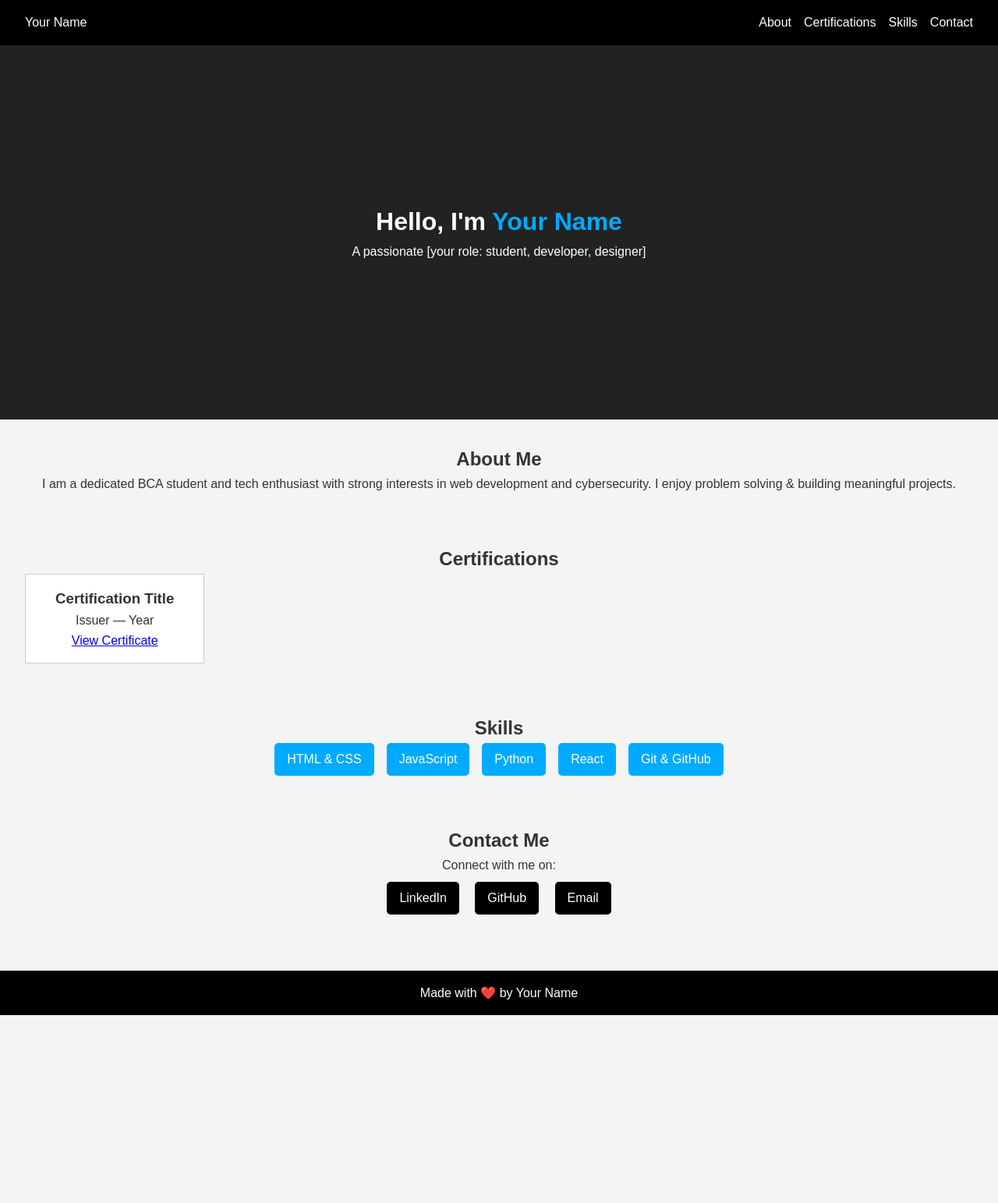
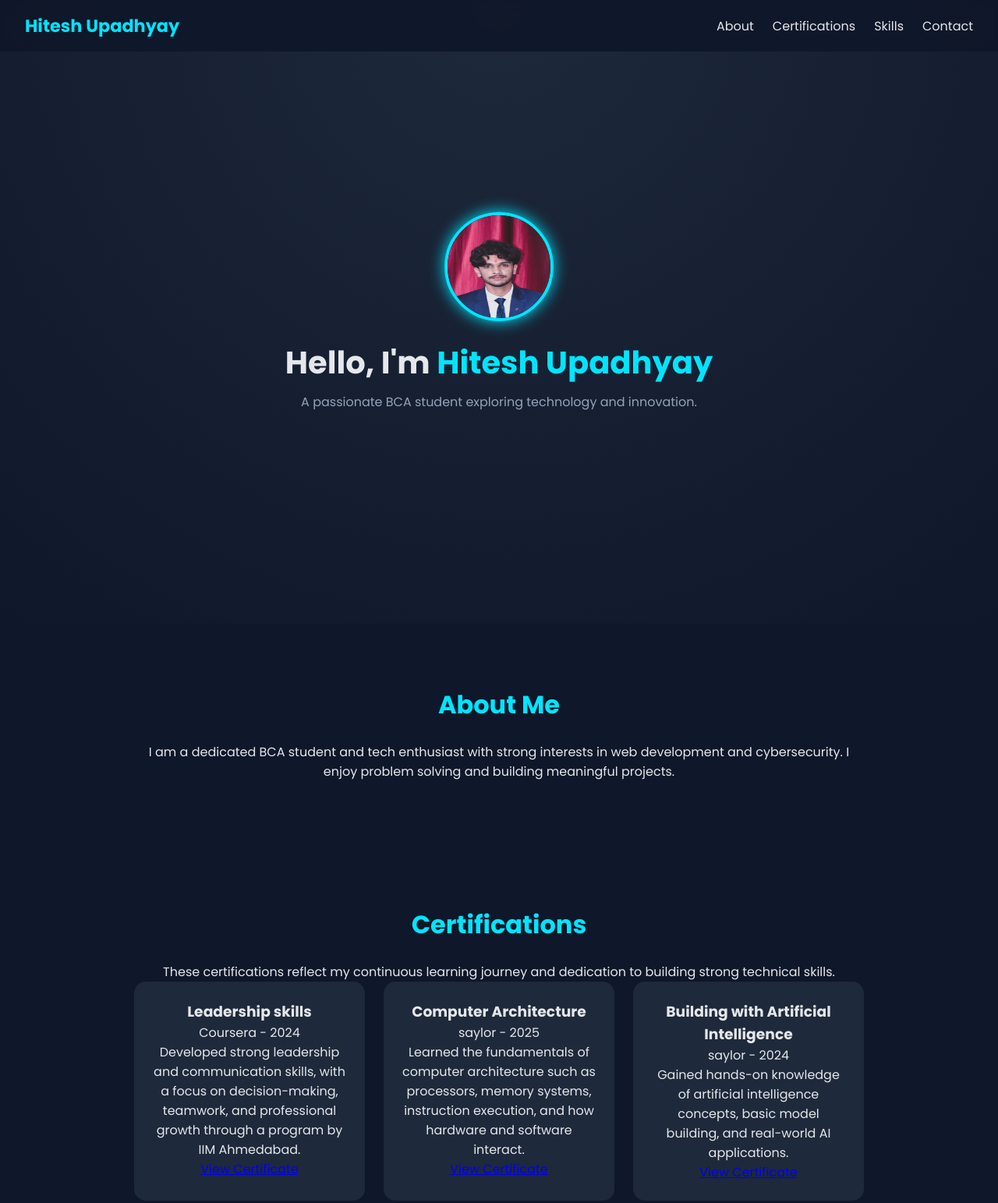
Before and after one commit to hiteshupadhyay11/hiteshupadhyay11.github.io, a plain HTML site: page index.html in a window 1280 px wide. Shown: the top 1543 px of the page at 78% size. Before the commit the page ends 1302 px from the top, so only its background shows below. Drawn offline with Linux system fonts and the light colour scheme.

Commit message:
Add files via upload

```diff
--- a/index.html
+++ b/index.html
@@ -4,13 +4,15 @@
 <head>
     <meta charset="UTF-8" />
     <meta name="viewport" content="width=device-width, initial-scale=1.0" />
-    <title>Your Name | Portfolio</title>
+    <title>Hitesh Upadhyay | Portfolio</title>
     <link rel="stylesheet" href="style.css" />
 </head>
 
 <body>
+
+    <!-- NAVBAR -->
     <nav>
-        <div class="logo">Your Name</div>
+        <div class="logo">Hitesh Upadhyay</div>
         <ul>
             <li><a href="#about">About</a></li>
             <li><a href="#certifications">Certifications</a></li>
@@ -19,35 +21,72 @@
         </ul>
     </nav>
 
+    <!-- HERO -->
     <header id="home">
         <div class="intro">
-            <h1>Hello, I'm <span>Your Name</span></h1>
-            <p>A passionate [your role: student, developer, designer]</p>
+            <img src="image1.jpg" alt="Your Photo">
+            <h1>Hello, I'm <span>Hitesh Upadhyay</span></h1>
+            <p>A passionate BCA student exploring technology and innovation.</p>
         </div>
     </header>
 
+    <!-- ABOUT -->
     <section id="about">
         <h2>About Me</h2>
         <p>
-            <!-- Your bio goes here -->
-            I am a dedicated BCA student and tech enthusiast with strong
-            interests in web development and cybersecurity. I enjoy problem
-            solving & building meaningful projects.
+            I am a dedicated BCA student and tech enthusiast with strong interests
+            in web development and cybersecurity. I enjoy problem solving and
+            building meaningful projects.
         </p>
     </section>
 
+    <!-- CERTIFICATIONS -->
     <section id="certifications">
         <h2>Certifications</h2>
+        <p class="section-intro">
+            These certifications reflect my continuous learning journey and
+            dedication to building strong technical skills.
+        </p>
+
         <div class="cert-list">
-            <!-- Repeat for each certification -->
+
             <div class="cert-item">
-                <h3>Certification Title</h3>
-                <p>Issuer — Year</p>
-                <a href="#" target="_blank">View Certificate</a>
+                <h3>Leadership skills</h3>
+                <p>Coursera - 2024</p>
+                <p class="cert-desc">
+                    Developed strong leadership and communication skills, with a focus on decision-making, teamwork,
+                    and professional growth through a program by IIM Ahmedabad.
+                </p>
+                <a href="http://coursera.org/account/accomplishments/certificate/LZV68QUYIMA1" target="_blank">View
+                    Certificate</a>
             </div>
+
+            <div class="cert-item">
+                <h3>Computer Architecture</h3>
+                <p>saylor - 2025</p>
+                <p class="cert-desc">
+                    Learned the fundamentals of computer architecture such as processors,
+                    memory systems, instruction execution, and how hardware and software interact.
+                </p>
+                <a href="https://learn.saylor.org/pluginfile.php/1/tool_certificate/issues/1749795014/3485408431HU.pdf"
+                    target="_blank">View Certificate</a>
+            </div>
+
+            <div class="cert-item">
+                <h3>Building with Artificial Intelligence</h3>
+                <p>saylor - 2024</p>
+                <p class="cert-desc">
+                    Gained hands-on knowledge of artificial intelligence concepts,
+                    basic model building, and real-world AI applications.
+                </p>
+                <a href="https://learn.saylor.org/pluginfile.php/1/tool_certificate/issues/1733495046/2114508998HU.pdf"
+                    target="_blank">View Certificate</a>
+            </div>
+
         </div>
     </section>
 
+    <!-- SKILLS -->
     <section id="skills">
         <h2>Skills</h2>
         <ul class="skills-list">
@@ -56,22 +95,31 @@
             <li>Python</li>
             <li>React</li>
             <li>Git & GitHub</li>
+            <li>MySQL & SQLite</li>
+            <li>Windows & Linux</li>
+            <li>C, C++, Java, Bash (Shell) scripting</li>
         </ul>
     </section>
 
+    <!-- CONTACT -->
     <section id="contact">
         <h2>Contact Me</h2>
         <p>Connect with me on:</p>
         <div class="contact-links">
-            <a href="https://linkedin.com/in/yourprofile">LinkedIn</a>
-            <a href="https://github.com/yourusername">GitHub</a>
+            <a href="https://linkedin.com/in/yourprofile" target="_blank">LinkedIn</a>
+            <a href="https://github.com/yourusername" target="_blank">GitHub</a>
             <a href="mailto:your.email@example.com">Email</a>
         </div>
     </section>
 
+    <!-- FOOTER -->
     <footer>
-        <p>Made with ❤️ by Your Name</p>
+        <p>Made with ❤️ by Hitesh Upadhyay</p>
     </footer>
+
+    <!-- SCRIPT -->
+    <script src="script.js"></script>
+
 </body>
 
 </html>
--- /dev/null
+++ b/script.js
@@ -0,0 +1,49 @@
+document.addEventListener("DOMContentLoaded", () => {
+  /* ========== CERTIFICATE SCROLL ANIMATION ========== */
+  const cards = document.querySelectorAll(".cert-item");
+
+  const observer = new IntersectionObserver(
+    (entries) => {
+      entries.forEach((entry) => {
+        if (entry.isIntersecting) {
+          entry.target.style.opacity = "1";
+          entry.target.style.transform = "translateY(0)";
+        }
+      });
+    },
+    { threshold: 0.2 }
+  );
+
+  cards.forEach((card) => observer.observe(card));
+
+  /* ========== FLOATING SKILLS + FILTER ========== */
+  const skills = document.querySelectorAll(".skill");
+  const cloud = document.querySelector(".skills-cloud");
+  const buttons = document.querySelectorAll(".filter-btn");
+
+  // Random positions
+  skills.forEach((skill) => {
+    const x = Math.random() * (cloud.offsetWidth - 100);
+    const y = Math.random() * (cloud.offsetHeight - 40);
+    skill.style.left = x + "px";
+    skill.style.top = y + "px";
+  });
+
+  // Filter buttons
+  buttons.forEach((btn) => {
+    btn.addEventListener("click", () => {
+      buttons.forEach((b) => b.classList.remove("active"));
+      btn.classList.add("active");
+
+      const filter = btn.dataset.filter;
+
+      skills.forEach((skill) => {
+        if (filter === "all" || skill.classList.contains(filter)) {
+          skill.style.display = "block";
+        } else {
+          skill.style.display = "none";
+        }
+      });
+    });
+  });
+});
--- a/style.css
+++ b/style.css
@@ -1,95 +1,200 @@
-/* Basic reset */
+@import url("https://fonts.googleapis.com/css2?family=Poppins:wght@300;400;600;700&display=swap");
+
 * {
   margin: 0;
   padding: 0;
   box-sizing: border-box;
-}
-body {
-  font-family: Arial, sans-serif;
-  line-height: 1.6;
-  background: #f4f4f4;
-  color: #333;
+  scroll-behavior: smooth;
 }
 
-/* Navbar */
+body {
+  font-family: "Poppins", sans-serif;
+  background: #0f172a;
+  color: #e5e7eb;
+}
+
+/* NAVBAR */
 nav {
+  position: fixed;
+  width: 100%;
+  top: 0;
+  left: 0;
+  background: rgba(15, 23, 42, 0.9);
+  backdrop-filter: blur(8px);
   display: flex;
   justify-content: space-between;
   align-items: center;
   padding: 1rem 2rem;
-  background: #000;
-  color: #fff;
+  z-index: 1000;
 }
+
+.logo {
+  font-weight: 700;
+  font-size: 1.4rem;
+  color: #00e5ff;
+}
+
 nav ul {
   list-style: none;
   display: flex;
+  gap: 1.5rem;
 }
-nav ul li {
-  margin-left: 1rem;
-}
+
 nav ul li a {
   text-decoration: none;
-  color: #fff;
+  color: #e5e7eb;
+  transition: 0.3s;
 }
 
-/* Header */
+nav ul li a:hover {
+  color: #00e5ff;
+}
+
+/* HERO */
 header {
-  height: 60vh;
-  background: #222;
-  color: #fff;
+  height: 100vh;
+  background: radial-gradient(circle at top, #1e293b, #0f172a);
   display: flex;
   align-items: center;
   justify-content: center;
   text-align: center;
-}
-header .intro h1 span {
-  color: #00aaff;
+  padding: 2rem;
 }
 
-/* Sections */
+.intro img {
+  width: 140px;
+  height: 140px;
+  border-radius: 50%;
+  border: 4px solid #00e5ff;
+  margin-bottom: 1rem;
+  animation: glow 3s infinite alternate;
+}
+
+.intro h1 {
+  font-size: 2.5rem;
+}
+
+.intro span {
+  color: #00e5ff;
+}
+
+.intro p {
+  margin-top: 0.5rem;
+  color: #94a3b8;
+}
+
+/* SECTIONS */
 section {
-  padding: 2rem;
+  padding: 5rem 2rem;
+  max-width: 1000px;
+  margin: auto;
   text-align: center;
 }
+
+section h2 {
+  font-size: 2rem;
+  margin-bottom: 1.5rem;
+  color: #00e5ff;
+}
+
+/* CARDS */
 .cert-list {
   display: grid;
-  grid-template-columns: repeat(auto-fill, minmax(200px, 1fr));
-  gap: 1rem;
-}
-.cert-item {
-  border: 1px solid #ccc;
-  padding: 1rem;
-  background: #fff;
-}
-.skills-list {
-  list-style: none;
-  display: flex;
-  justify-content: center;
-  gap: 1rem;
-}
-.skills-list li {
-  background: #00aaff;
-  color: #fff;
-  padding: 0.5rem 1rem;
-  border-radius: 5px;
+  grid-template-columns: repeat(auto-fit, minmax(220px, 1fr));
+  gap: 1.5rem;
 }
 
-/* Contact */
+.cert-item {
+  background: #1e293b;
+  padding: 1.5rem;
+  border-radius: 15px;
+  transition: 0.3s;
+  transform: translateY(20px);
+  opacity: 0;
+}
+
+.cert-item:hover {
+  transform: translateY(-5px) scale(1.03);
+  box-shadow: 0 0 20px #00e5ff44;
+}
+
+/* SKILLS */
+#skills {
+  display: flex;
+  flex-direction: column;
+  align-items: center;
+}
+
+.skills-list {
+  display: grid;
+  grid-template-columns: repeat(auto-fit, minmax(160px, 1fr));
+  gap: 1rem;
+  width: 100%;
+  max-width: 700px;
+  margin: auto;
+  padding: 1rem;
+}
+
+.skills-list li {
+  text-align: center;
+  background: linear-gradient(135deg, #00e5ff, #ff4081);
+  color: #000;
+  padding: 0.7rem 1rem;
+  border-radius: 25px;
+  font-weight: 600;
+  transition: 0.3s ease;
+}
+
+.skills-list li:hover {
+  transform: scale(1.08);
+  box-shadow: 0 0 15px #00e5ff66;
+}
+
+/* CONTACT */
 .contact-links a {
   display: inline-block;
   margin: 0.5rem;
-  padding: 0.5rem 1rem;
-  background: #000;
-  color: #fff;
+  padding: 0.7rem 1.4rem;
+  border-radius: 25px;
+  background: #1e293b;
+  color: #00e5ff;
   text-decoration: none;
-  border-radius: 5px;
+  transition: 0.3s;
 }
 
-/* Footer */
+.contact-links a:hover {
+  background: #00e5ff;
+  color: #000;
+}
+
+/* FOOTER */
 footer {
-  padding: 1rem;
-  background: #000;
-  color: #fff;
   text-align: center;
-  margin-top: 2rem;
+  padding: 1.5rem;
+  background: #020617;
 }
+
+/* ANIMATIONS */
+@keyframes glow {
+  from {
+    box-shadow: 0 0 10px #00e5ff;
+  }
+  to {
+    box-shadow: 0 0 25px #00e5ff;
+  }
+}
+
+/* MOBILE */
+@media (max-width: 768px) {
+  nav ul {
+    display: none;
+  }
+
+  .intro h1 {
+    font-size: 2rem;
+  }
+
+  section {
+    padding: 3rem 1.5rem;
+  }
+}
```
Also changed, not shown: image1.jpg (added).
